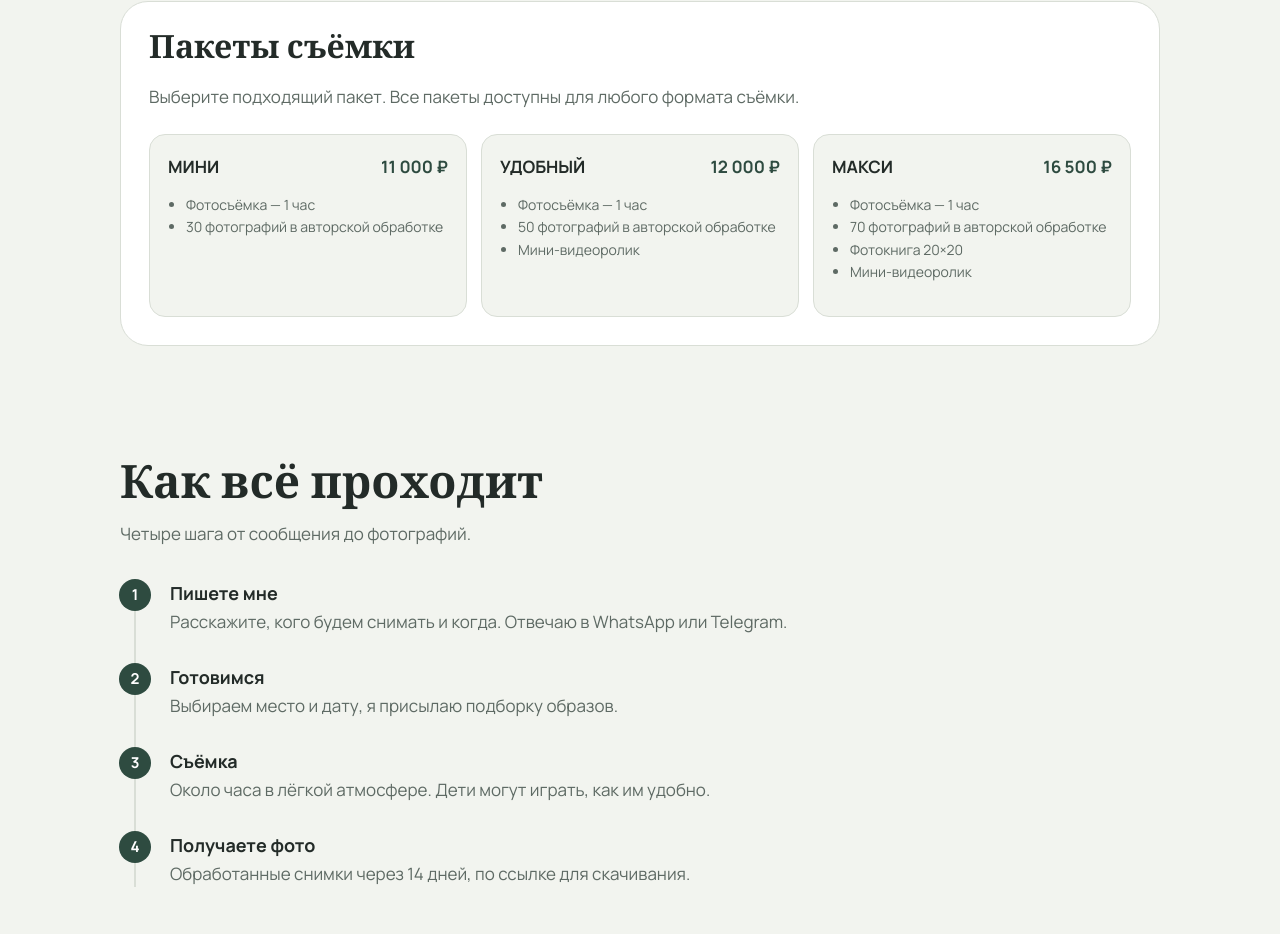
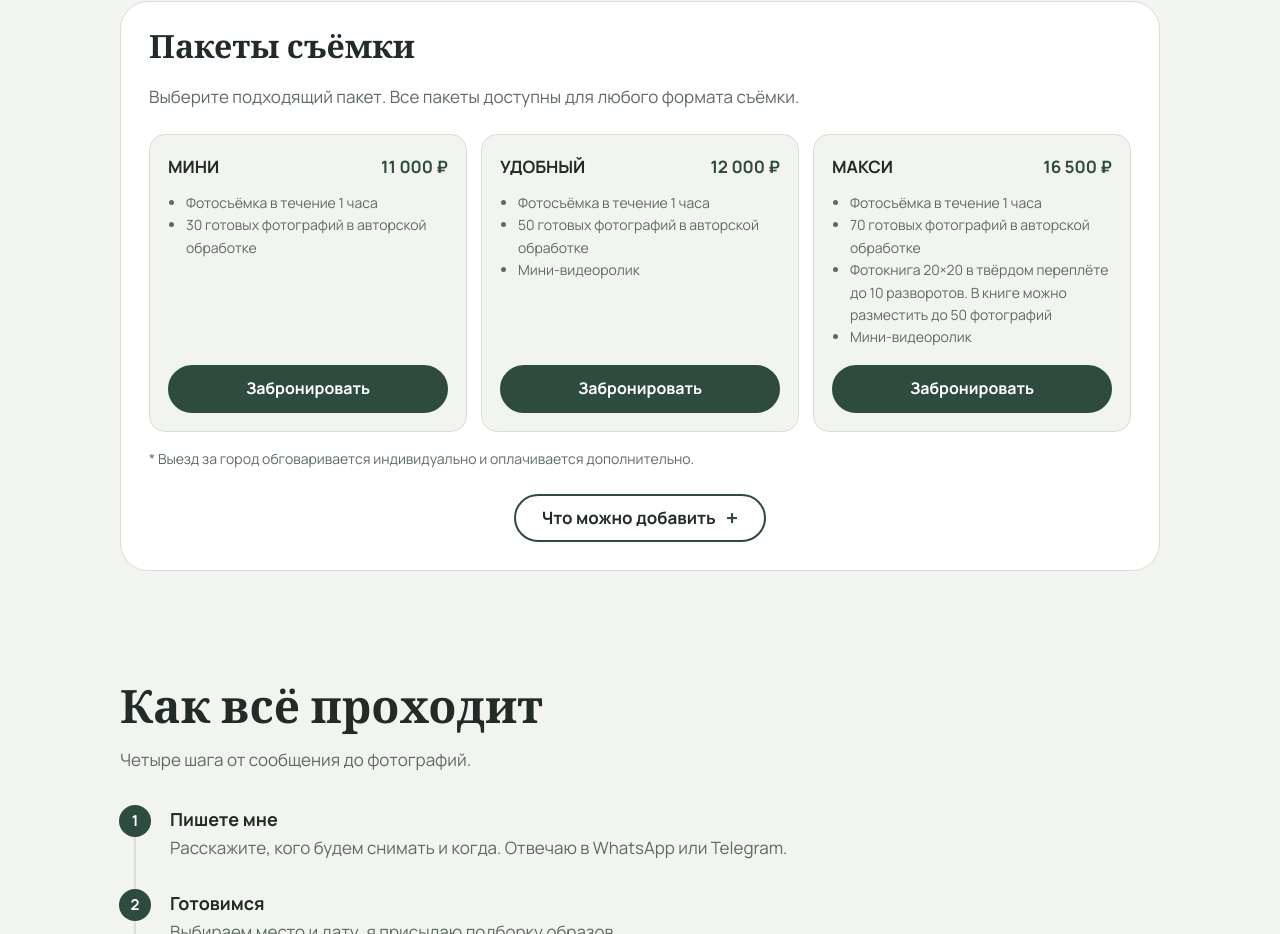
Before and after one commit to krashakovanastyaa0604-spec/mamin-site, a plain HTML site: page index.html in a window 1280 px wide. Shown: the part 1920-2854 px from the top of the page. Drawn offline with nearby package versions, Linux system fonts and the light colour scheme.

Commit message:
подправила описание пакетов

```diff
--- a/index.html
+++ b/index.html
@@ -79,33 +79,49 @@
     <div class="price-option">
       <b>МИНИ <strong>11 000 ₽</strong></b>
       <ul>
-              <li>Фотосъёмка — 1 час</li>
-              <li>30 фотографий в авторской обработке</li>
+        <li>Фотосъёмка в течение 1 часа</li>
+        <li>30 готовых фотографий в авторской обработке</li>
       </ul>
+      <a class="btn" href="https://t.me/yulja_krash" target="_blank" rel="noopener" aria-label="Забронировать пакет МИНИ">Забронировать</a>
     </div>
 
     <div class="price-option">
       <b>УДОБНЫЙ <strong>12 000 ₽</strong></b>
       <ul>
-              <li>Фотосъёмка — 1 час</li>
-              <li>50 фотографий в авторской обработке</li>
+        <li>Фотосъёмка в течение 1 часа</li>
+        <li>50 готовых фотографий в авторской обработке</li>
         <li>Мини-видеоролик</li>
       </ul>
+      <a class="btn" href="https://t.me/yulja_krash" target="_blank" rel="noopener" aria-label="Забронировать пакет УДОБНЫЙ">Забронировать</a>
     </div>
 
     <div class="price-option">
       <b>МАКСИ <strong>16 500 ₽</strong></b>
       <ul>
-              <li>Фотосъёмка — 1 час</li>
-              <li>70 фотографий в авторской обработке</li>
-              <li>Фотокнига 20×20</li>
+        <li>Фотосъёмка в течение 1 часа</li>
+        <li>70 готовых фотографий в авторской обработке</li>
+        <li>Фотокнига 20×20 в твёрдом переплёте до 10 разворотов. В книге можно разместить до 50 фотографий</li>
         <li>Мини-видеоролик</li>
       </ul>
+      <a class="btn" href="https://t.me/yulja_krash" target="_blank" rel="noopener" aria-label="Забронировать пакет МАКСИ">Забронировать</a>
     </div>
 
   </div>
+
+  <p class="pricing-note">* Выезд за город обговаривается индивидуально и оплачивается дополнительно.</p>
+
+  <details class="addons">
+    <summary>Что можно добавить</summary>
+    <ul>
+      <li>Фотокнига 15×15, в твёрдом переплёте до 10 разворотов. В книге можно разместить до 40 фотографий — стоимость 4 700 ₽ (доп. разворот в книгу 440 ₽)</li>
+      <li>Фотокнига 20×20, в твёрдом переплёте до 10 разворотов. В книге можно разместить до 50 фотографий — стоимость 5 300 ₽ (доп. разворот в книгу 500 ₽)</li>
+      <li>Дополнительная ретушь фотографии — 1 кадр 500 ₽</li>
+      <li>Услуги стилиста — от 3 000 ₽</li>
+      <li>Каждый последующий час съёмки — 8 000 ₽</li>
+      <li>Аренда фотостудии — от 2 000 ₽ в час</li>
+    </ul>
+  </details>
 </div>
-
     </section>
 
     <section id="process" aria-labelledby="p">
--- a/style.css
+++ b/style.css
@@ -257,3 +257,55 @@ header nav a[aria-current="page"] { color: var(--ink); border-bottom: 2px solid
 
 .bar a { background: transparent; border: 2px solid var(--accent); color: var(--ink); }
 .bar a:first-child { background: var(--accent); color: var(--accent-ink); }
+
+
+/* пакеты: карточки одной высоты, кнопка «Забронировать» прижата к низу */
+.pricing .pricing-grid { align-items: stretch; }
+.pricing .pricing-grid .price-option {
+  display: flex;
+  flex-direction: column;
+  height: 100%;
+}
+.pricing .pricing-grid .price-option ul { flex: 1 1 auto; margin: 12px 0 0; }
+.pricing .pricing-grid .price-option .btn {
+  width: 100%;
+  margin-top: auto;
+}
+.pricing .pricing-grid .price-option ul + .btn { margin-top: 16px; }
+.pricing-note { margin: 16px 0 0; color: var(--muted); font-size: 14px; }
+
+/* «Что можно добавить» в виде кнопки */
+.addons { margin-top: 24px; text-align: center; }
+.addons summary {
+  display: inline-flex;
+  align-items: center;
+  gap: 10px;
+  min-height: 48px;
+  padding: 0 26px;
+  border: 2px solid var(--accent);
+  border-radius: 999px;
+  color: var(--ink);
+  font-weight: 700;
+  cursor: pointer;
+  list-style: none;
+  user-select: none;
+}
+.addons summary::-webkit-details-marker { display: none; }
+.addons summary::after { content: "+"; font-size: 22px; line-height: 1; color: var(--accent); }
+.addons[open] summary::after { content: "−"; }
+.addons summary:hover,
+.addons summary:focus-visible { background: var(--accent); color: var(--accent-ink); }
+.addons summary:hover::after,
+.addons summary:focus-visible::after { color: var(--accent-ink); }
+.addons ul {
+  max-width: 720px;
+  margin: 16px auto 0;
+  padding: 18px 20px 10px 38px;
+  text-align: left;
+  color: var(--muted);
+  font-size: 15px;
+  border: 1px solid var(--line);
+  border-radius: 16px;
+  background: var(--bg);
+}
+.addons li { margin-bottom: 10px; }
```
Lines whose indentation alone changed are shown as unchanged.
